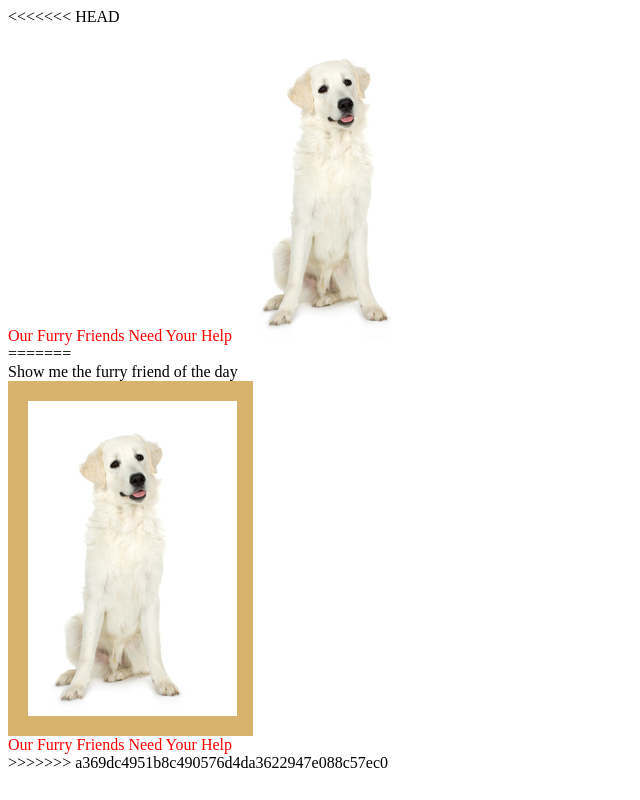
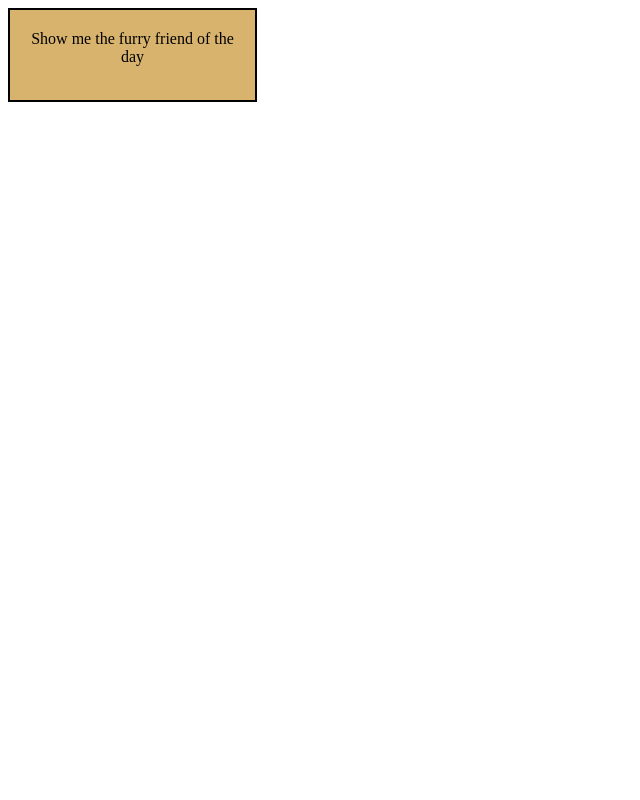
Before and after one commit to SaadiaAhmed/htdocs, a PHP site: page /security/html/fluffy.html in a window 1280 px wide. Shown: the whole page, without its empty margins (0-640 px from the left). Run offline with PHP 8.4, Linux system fonts and the light colour scheme; some libraries are stand-ins or nearby versions.

Commit message:
fluffy complete

```diff
--- a/css/fluffy.css
+++ b/css/fluffy.css
@@ -1,28 +1,19 @@
-<<<<<<< HEAD
-a:link img, a:visited img {
-display:none;
-}
-a:hover img, a:active img {
-display:block;
-}
-a{
-text-decoration:none;
-color: red;
-}
-=======
+
+
 #clickMe{
-background-color: green;
+background-color:#d8b36e;
 padding: 20px;
 text-align: center;
-display;block;
+display:block;
 width:205px;
 border: 2px solid #000;
+height: 50px;
 }
+
 #showpic{
 background:#d8b36e;
 padding: 20px;
 text-align: center;
-display;none;
+display:none;
 width:205px;
 }
->>>>>>> a369dc4951b8c490576d4da3622947e088c57ec0
--- a/html/fluffy.html
+++ b/html/fluffy.html
@@ -1,40 +1,24 @@
-<<<<<<< HEAD
 <!DOCTYPE html>
 <html>
 	<head>
 		<title>Furry Friends Campaign: jQuery Proof-of-Concept </title>
 		<link rel="stylesheet" type="text/css" href="http://localhost/css/fluffy.css">
+		<script src="//ajax.googleapis.com/ajax/libs/jquery/1.10.2/jquery.min.js"> </script>
 	</head>
-	<body>
-		<div id="showfriend">
-		<a href="#">Our Furry Friends Need Your Help
-		<img src="http://localhost/img/furry_friend.jpg">
-		</a>
-		</div>
-	</body>
-</html>
-=======
-<!DOCTYPE html><html> <head>
-<title>Furry Friends Campaign: jQuery
-Proof-of-Concept</title>
-<link rel="stylesheet" type="text/
-css" href="http://localhost/css/fluffy.css">
-<script src="//ajax.googleapis.com/ajax/libs/jquery/1.10.2/jquery.min.js"> </script>
-</head>
+
 <body>
-<div id="clickMe">Show me the furry friend of the day </div>
- <div id="showpic"> <img src="http://localhost/img/furry_friend.jpg"> </div>
-<div id="showfriend">
-<a href="#">Our Furry Friends Need Your Help </a>
-<script>
-$(document).ready (function(){
-$("#clickMe").click (function(){
-$("img") .fadeIn(1000);
-$("showpic"). slideToggle("slow");
-});
-});
-</script>
-</div>
+<div id="clickMe"> Show me the furry friend of the day  </div>
+ 		<div id="showpic"> <img src="http://localhost/img/furry_friend.jpg"> </div>
+			<script>
+						$(document).ready( function() {
+
+							$("#clickMe"). click( function() {
+								$("#showpic").slideDown();
+
+							});
+						});
+
+			</script>
+
 </body>
 </html>
->>>>>>> a369dc4951b8c490576d4da3622947e088c57ec0
```
